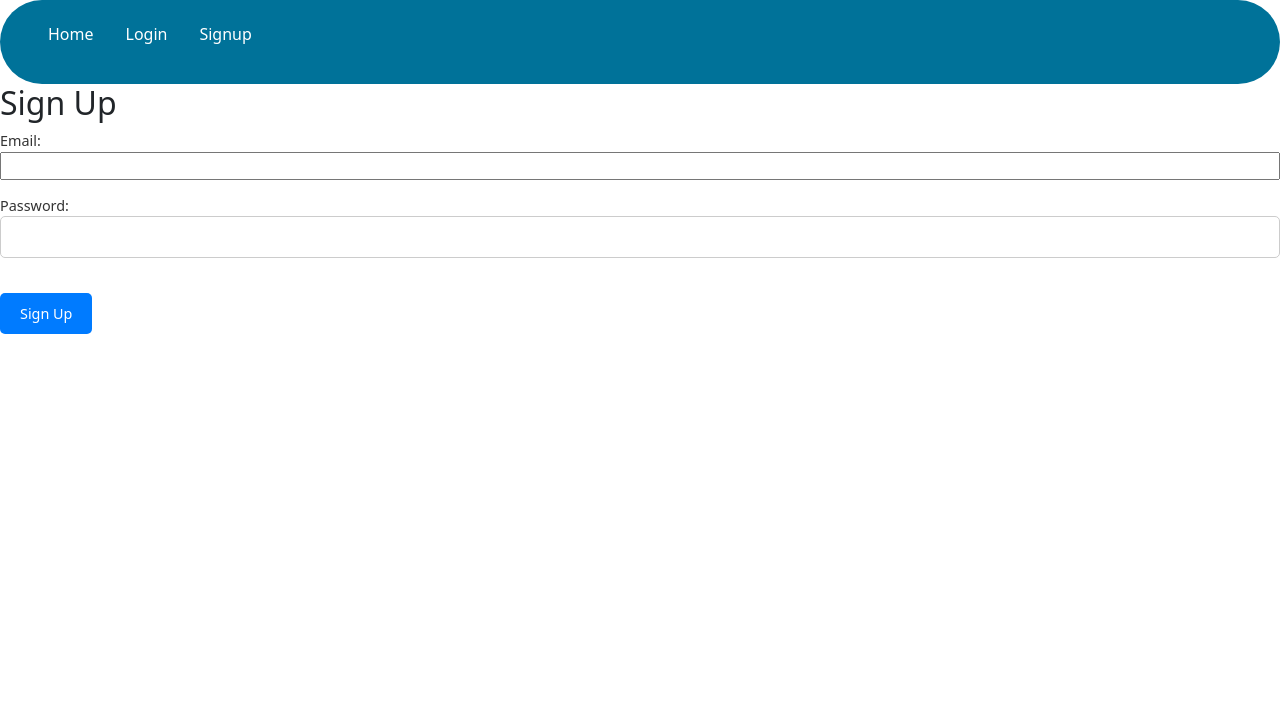
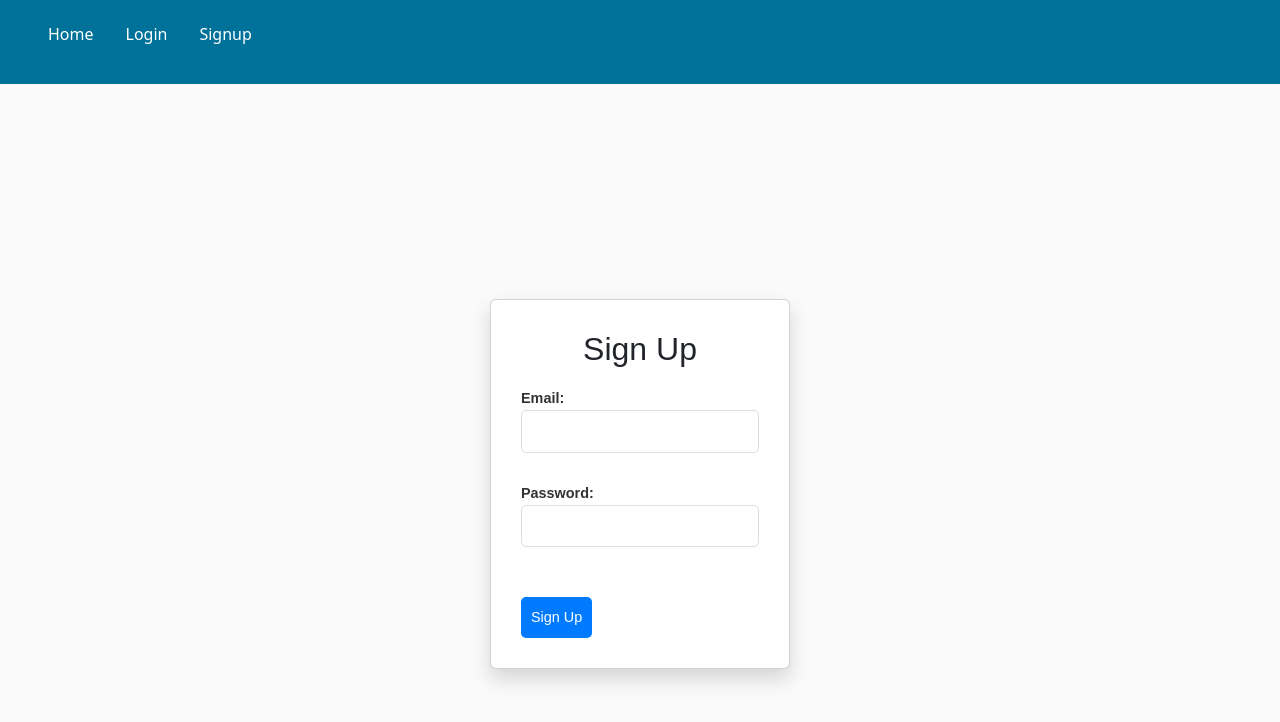
Before and after one commit to waqattak1/Project4, a React (Vite) app in the folder react-app/: page /signup in a window 1280 px wide. Shown: the top 722 px of the page. Built offline with nearby package versions, Linux system fonts and the light colour scheme.

Commit message:
Made some styling changes, among other things

```diff
--- a/react-app/src/Home.css
+++ b/react-app/src/Home.css
@@ -10,6 +10,7 @@
     background-size: 50%;
     background-repeat: no-repeat;
     background-position: center;
+    background-color: white;
   }
 
   .home-title {
--- a/react-app/src/components/NavBar/NavBar.css
+++ b/react-app/src/components/NavBar/NavBar.css
@@ -17,7 +17,6 @@
   animation-name: colorChange;
   animation-duration: 4s;
   animation-iteration-count: infinite;
-  border-radius: 50px;
 }
 
 .navbar li {
--- a/react-app/src/components/ProductList/ProductList.css
+++ b/react-app/src/components/ProductList/ProductList.css
@@ -7,12 +7,22 @@
   }
 }
 
+@keyframes spin {
+  from {
+    transform: rotate(0deg);
+  }
+  to {
+    transform: rotate(360deg);
+  }
+}
+
 .product-list-container {
   animation: fadeIn 1s ease-in;
   display: grid;
   grid-template-columns: repeat(auto-fill, minmax(250px, 1fr));
   gap: 20px;
   padding: 20px;
+  background-color: white;
 }
 
 .product-list-container .product-item {
@@ -29,6 +39,10 @@
 .product-list-container .product-item:hover {
   transform: scale(1.05);
   cursor: pointer;
+}
+
+.product-list-container .product-item.spinning {
+  animation: spin 2s linear;
 }
 
 .product-list-container .product-item img {
--- a/react-app/src/components/ProductList/ProductList.tsx
+++ b/react-app/src/components/ProductList/ProductList.tsx
@@ -1,5 +1,5 @@
 import { useEffect, useState, useContext } from "react";
-import { Link } from 'react-router-dom'; // Import Link
+import { Link } from 'react-router-dom';
 import { CartContext, CartItem } from '../../contexts/CartContext';
 import { ToastContainer, toast } from "react-toastify";
 import "react-toastify/dist/ReactToastify.css";
@@ -16,6 +16,7 @@ interface Product {
 function ProductList() {
   const [products, setProducts] = useState<Product[]>([]);
   const [loading, setLoading] = useState(true);
+  const [addingToCart, setAddingToCart] = useState<number | null>(null);
   const { addToCart } = useContext(CartContext);
 
   useEffect(() => {
@@ -41,6 +42,7 @@ function ProductList() {
   }
 
   const handleAddToCart = (product: Product) => {
+    setAddingToCart(product.id);
     addToCart({
       title: product.title,
       image: product.image,
@@ -52,11 +54,13 @@ function ProductList() {
       position: toast.POSITION.TOP_RIGHT,
       autoClose: 3000,
     });
+    setTimeout(() => setAddingToCart(null), 2000);
   };
 
+
   const productElements = products.map((product) => (
-    <div key={product.id} className="product-item">
-      <Link to={`/products/${product.id}`}> {/* Wrap img and title with Link */}
+    <div key={product.id} className={`product-item ${product.id === addingToCart ? 'spinning' : ''}`}>
+      <Link to={`/products/${product.id}`}>
         <img src={product.image} alt={product.title} className="product-image" />
         <p>{product.title}</p>
       </Link>
--- /dev/null
+++ b/react-app/src/components/SignUpPage/SignUpPage.css
@@ -0,0 +1,51 @@
+/* SignUpPage.css */
+
+.sign-up-page {
+    display: flex;
+    justify-content: center;
+    align-items: center;
+    height: 100vh;
+    background: #fafafa;
+  }
+
+  .card {
+    display: flex;
+    flex-direction: column;
+    width: 300px;
+    background: #fff;
+    padding: 30px;
+    border-radius: 10px;
+    box-shadow: 0px 10px 20px 0px rgba(0,0,0,0.15);
+    font-family: Arial, sans-serif;
+  }
+
+  .card h2 {
+    margin-bottom: 20px;
+    text-align: center;
+  }
+
+  .card label {
+    margin-bottom: 10px;
+    font-weight: bold;
+  }
+
+  .card input[type="email"], .card input[type="password"] {
+    padding: 10px;
+    margin-bottom: 20px;
+    border-radius: 5px;
+    border: 1px solid #ddd;
+  }
+
+  .card input[type="submit"] {
+    padding: 10px;
+    background: #007bff;
+    color: #fff;
+    border-radius: 5px;
+    border: none;
+    cursor: pointer;
+    transition: background 0.3s ease;
+  }
+
+  .card input[type="submit"]:hover {
+    background: #0056b3;
+  }
--- a/react-app/src/components/SignUpPage/SignUpPage.tsx
+++ b/react-app/src/components/SignUpPage/SignUpPage.tsx
@@ -1,5 +1,7 @@
+// SignUp.tsx
 import React, { FC, useState, ChangeEvent, FormEvent } from 'react';
 import { useNavigate } from 'react-router-dom';
+import './SignUpPage.css'
 
 const SignUp: FC = () => {
   const [email, setEmail] = useState<string>('');
@@ -34,7 +36,8 @@ const SignUp: FC = () => {
   }
 
   return (
-    <div>
+    <div className='sign-up-page'>
+      <div className='card'>
         <h2>Sign Up</h2>
         <form onSubmit={handleSubmit}>
           <label>
@@ -48,6 +51,7 @@ const SignUp: FC = () => {
           <input type="submit" value="Sign Up" />
         </form>
       </div>
+    </div>
   );
 }
 
```
Lines whose indentation alone changed are shown as unchanged.
